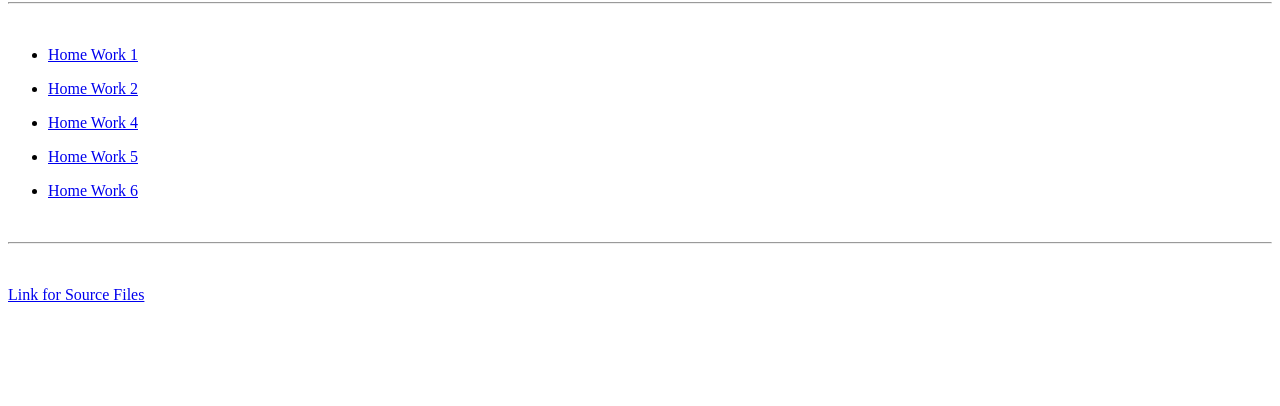
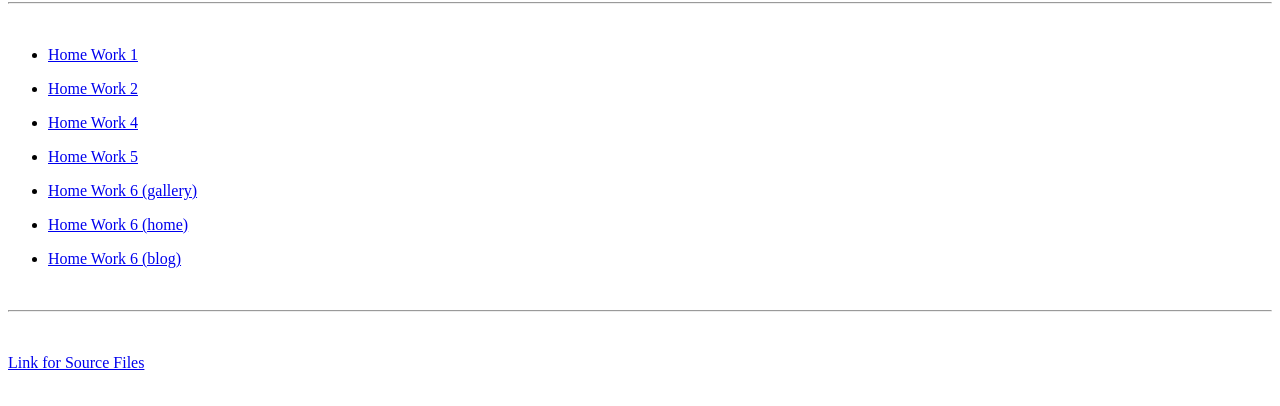
Before and after one commit to OlgaNatsvlishvili/fe-core-hw, a plain HTML site: page index.html in a window 1280 px wide. Shown: the part 78-484 px from the top of the page. Drawn offline with Linux system fonts and the light colour scheme.

Commit message:
index.html

```diff
--- a/index.html
+++ b/index.html
@@ -21,7 +21,13 @@
         <li><a href="https://OlgaNatsvlishvili.github.io/fe-core-hw/module-5/index.html" target="_blank">Home Work 5</a></li>
     </ul>
      <ul>
-        <li><a href="https://OlgaNatsvlishvili.github.io/fe-core-hw/module-6/index.html" target="_blank">Home Work 6</a></li>
+        <li><a href="https://OlgaNatsvlishvili.github.io/fe-core-hw/module-6/gallery/index.html" target="_blank">Home Work 6 (gallery)</a></li>
+    </ul>
+     <ul>
+        <li><a href="https://OlgaNatsvlishvili.github.io/fe-core-hw/module-6/home/index.html" target="_blank">Home Work 6 (home)</a></li>
+    </ul>
+     <ul>
+        <li><a href="https://OlgaNatsvlishvili.github.io/fe-core-hw/module-6/blog/index.html" target="_blank">Home Work 6 (blog)</a></li>
     </ul>
     <br>
     <hr>
```
